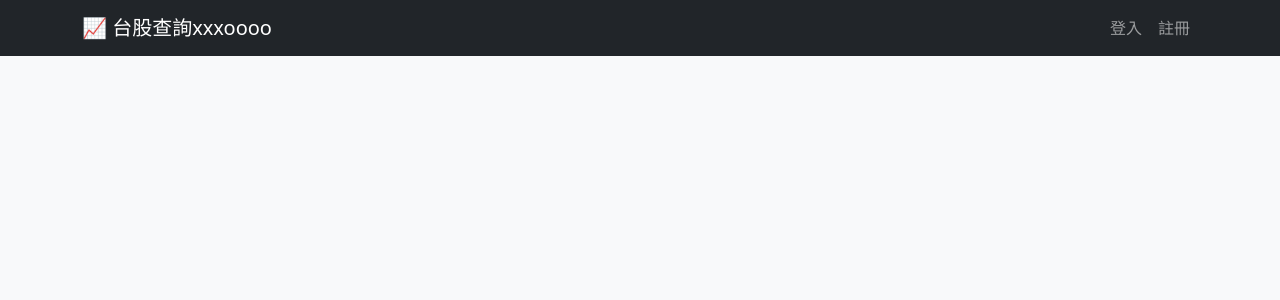
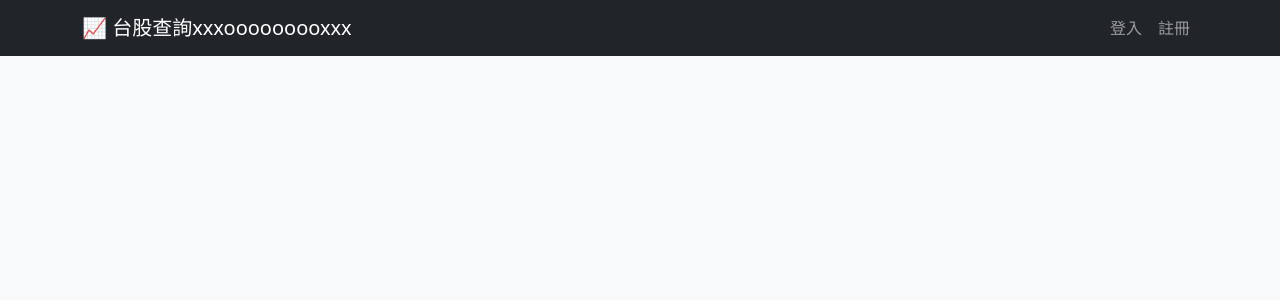
Before and after one commit to tonyyeh617/mystockweb1, a Django app: template stocks/templates/base.html in a window 1280 px wide. Shown: the top 300 px of the page. Run offline with Django 3.2, Linux system fonts and the light colour scheme; the template is opened without the code that fills it, so the values that code supplies are empty.

Commit message:
10/21 update9

```diff
--- a/stocks/templates/base.html
+++ b/stocks/templates/base.html
@@ -9,7 +9,7 @@
 <body class="bg-light">
 <nav class="navbar navbar-expand navbar-dark bg-dark mb-4">
   <div class="container">
-    <a class="navbar-brand" href="{% url 'home' %}">📈 台股查詢xxxoooo</a>
+    <a class="navbar-brand" href="{% url 'home' %}">📈 台股查詢xxxooooooooxxx</a>
     <div class="navbar-nav ms-auto align-items-center">
       {% if user.is_authenticated %}
         <a class="nav-link" href="{% url 'home' %}">搜尋</a>
```
